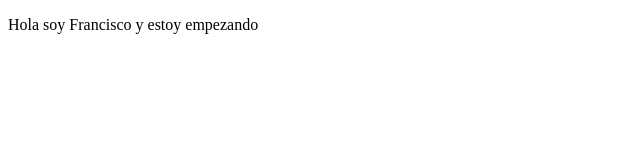
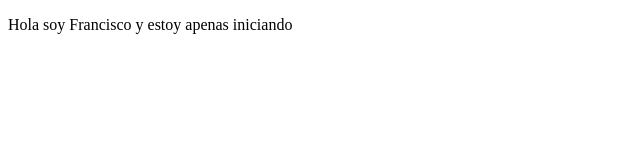
Before and after one commit to franjmr1/proyectoDemoCursoPrework, a plain HTML site: page index.html in a window 1280 px wide. Shown: the full height of the page, 0-640 px from the left. Drawn offline with Linux system fonts and the light colour scheme.

Commit message:
cambios nuevos

```diff
--- a/index.html
+++ b/index.html
@@ -8,7 +8,7 @@
 </head>
 <body>
     <p>
-        Hola soy Francisco y estoy empezando
+        Hola soy Francisco y estoy apenas iniciando
     </p>
 </body>
 </html>
```
